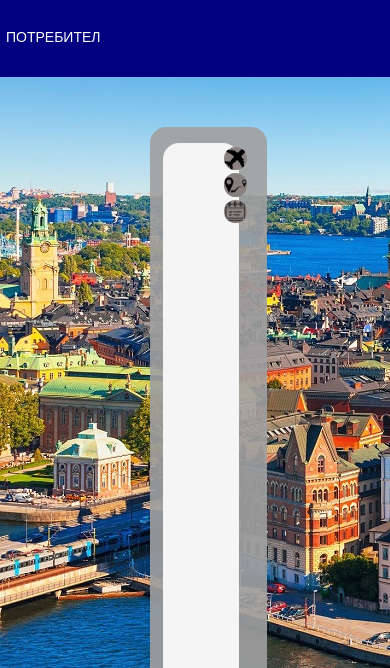
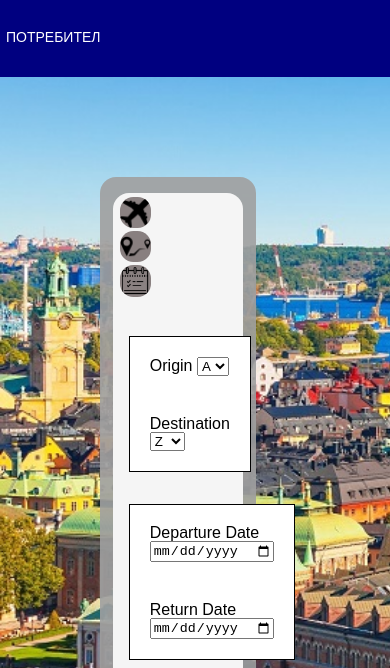
Before and after one commit to yoanagrigorova/ITAir, a plain HTML site: page index.html in a window 390 px wide. Shown: the part 163-831 px from the top of the page. Drawn offline with Linux system fonts and the light colour scheme.

Commit message:
more responsive search

```diff
--- a/assets/css/style.css
+++ b/assets/css/style.css
@@ -78,26 +78,23 @@ button:hover {
 }
 
 .main-container {
-    height: 700px;
     background: url("../images/main.jpg");
     background-size: cover;
 }
 
 .search {
     display: inline-block;
-    width: 30%;
-    height: 80%;
-    margin: 50px 0 0 150px;
+    width: 40%;
+    margin: 100px;
     border-radius: 1em;
     background: rgba(160, 160, 160, 0.90);
 }
 
 .buttons {
-    height: 90%;
     width: 20%;
     border-radius: 1em;
     margin: 20px;
-    float: right;
+    float: left;
     box-sizing: border-box;
 }
 
@@ -248,18 +245,28 @@ form#signIn input[type=submit] {
 }
 
 .search-form {
+    box-sizing: border-box;
     background-color: whitesmoke;
-    width: 65%;
     height: 94%;
     margin: 1em 0.8em;
     border-radius: 1em;
     padding-top: 1em;
 }
 
-.search-form>form>.flight-choice {
+.search-form> form > .flight-choice {
     margin: 1em;
     border: 1px solid black;
 }
+.search-form > form {
+    box-sizing: border-box;
+}
+.search-form > form > fieldset{
+    display: inline-block;
+    margin: 1em;
+    border: 1px solid black;
+    background-color: white;
+}
+
 
 .search-form>form p {
     padding: 20px;
--- a/index.html
+++ b/index.html
@@ -63,11 +63,12 @@
                         </fieldset>
                         <fieldset class="passangers">
                             <p><label for="passnagers">Passangers</label>
-                                <input type="number" min="1" max="15"/>
+                                <input type="number" min="1" max="15" />
                             </p>
                         </fieldset>
+                        <button id="search">SEARCH</button>
                     </form>
-                    <button id="search">SEARCH</button>
+
                 </div>
             </div>
             <div class="add">
```
